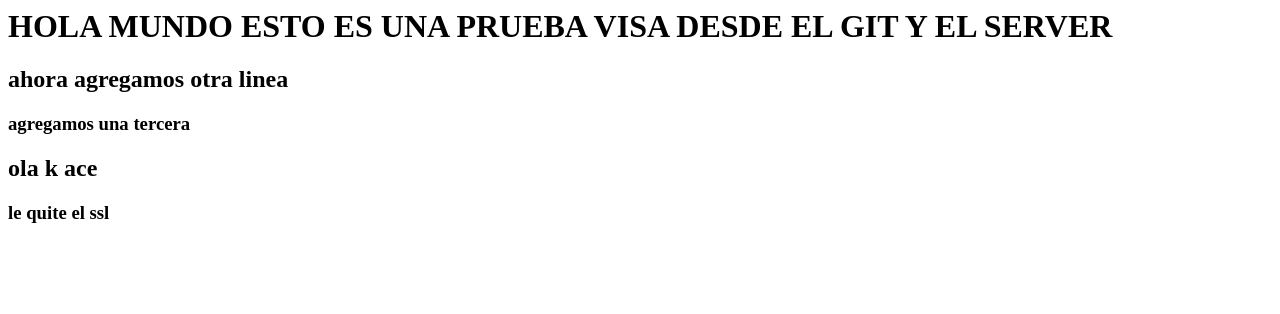
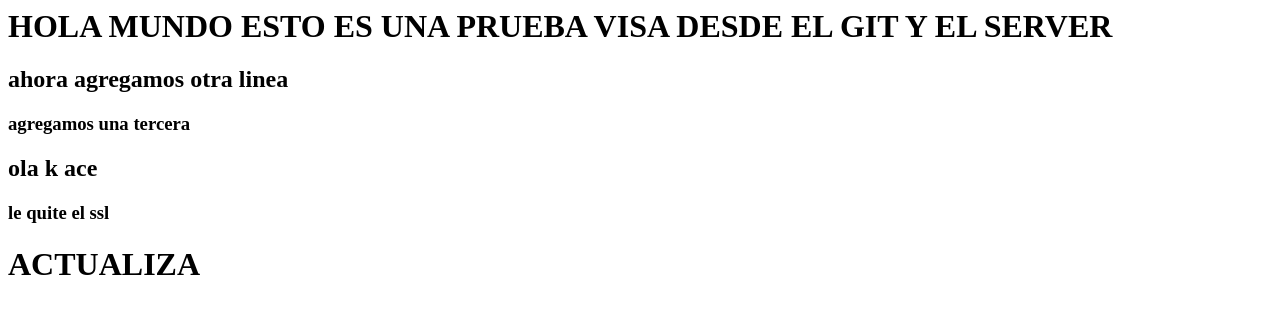
Before and after one commit to superrobert17/WebFactory, a plain HTML site: page index.html in a window 1280 px wide. Drawn offline with Linux system fonts and the light colour scheme.

Commit message:
ADD ACTUALIZA

```diff
--- a/index.html
+++ b/index.html
@@ -7,3 +7,5 @@
 <h2>ola k ace</h2>
 
 <h3>le quite el ssl</h3>
+
+<h1>ACTUALIZA</h1>
```
